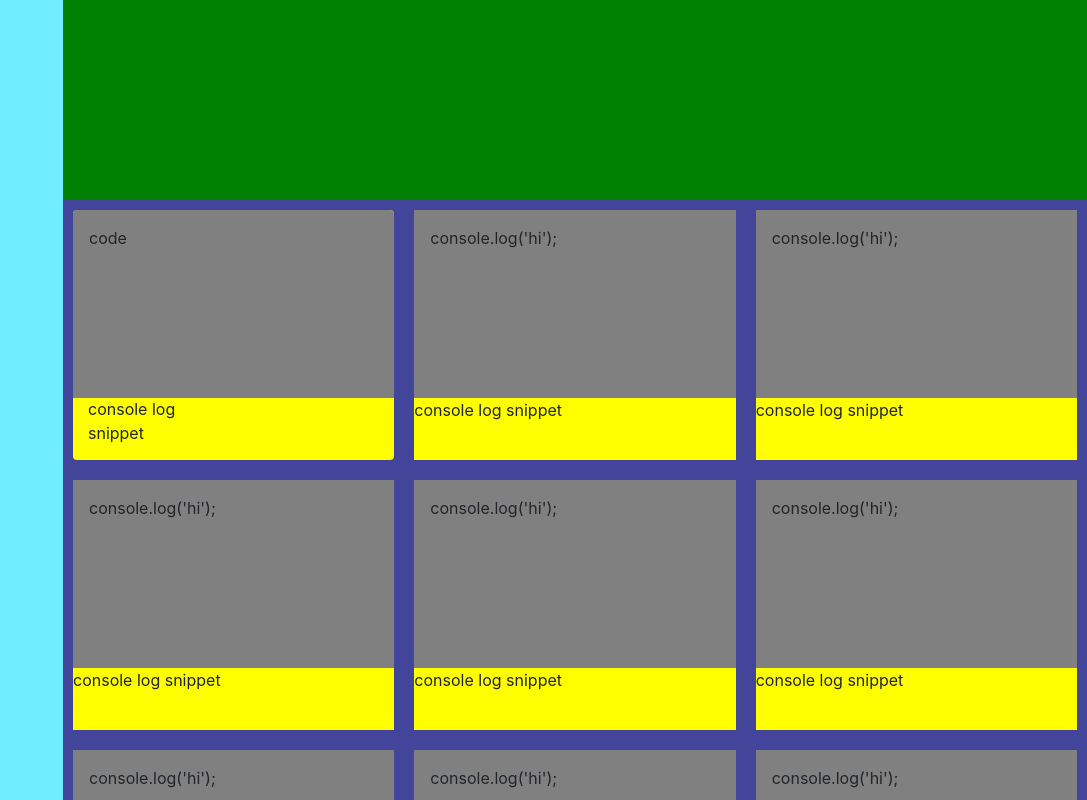
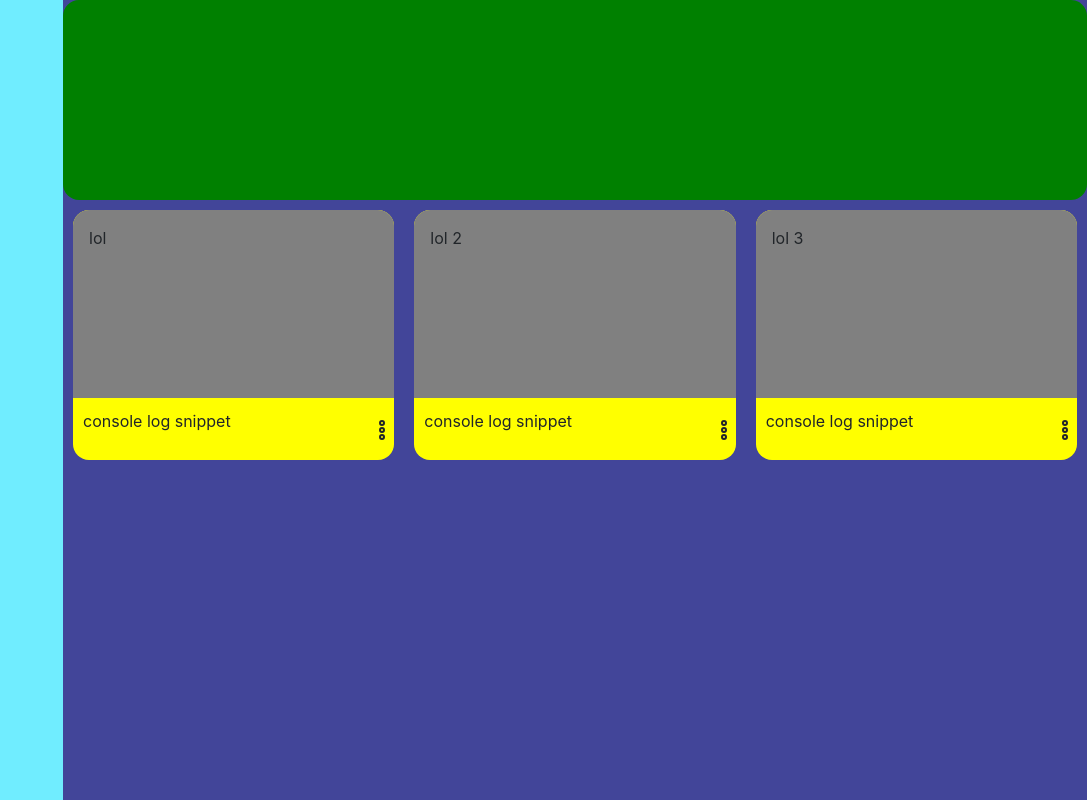
Before and after one commit to Level004/code-snippet-manager, an Electron app: page src/index.html in a window 1280 px wide. Shown: the whole page, without its empty margins (193-1280 px from the left). Drawn offline with nearby package versions, Linux system fonts and the light colour scheme.

Commit message:
progress

```diff
--- /dev/null
+++ b/src/bootstrap-override.css
@@ -0,0 +1,3 @@
+.rounded {
+    border-radius: 1rem !important;
+}
--- a/src/index.css
+++ b/src/index.css
@@ -7,6 +7,7 @@ body {
     Arial, sans-serif;
   margin: auto;
   max-width: 38rem;
+  background-color: #424599 !important;
 }
 
 #main-container {
@@ -57,7 +58,7 @@ body {
 .snippet-code {
     height: 75%;
     background-color: gray;
-    overflow-y: auto;
+    overflow: hidden;
 }
 
 .snippet-code > p {
@@ -66,11 +67,46 @@ body {
 
 .snippet-name {
     height: 25%;
+    width: 100%;
 }
+
+.snippet-name > p {
+    padding-left: 10px;
+}
+
+.menu-button {
+    cursor: pointer;
+}
+  .context-menu {
+    display: none;
+    position: absolute;
+    background-color: white;
+    border: 1px solid #ccc;
+    box-shadow: 0 2px 5px rgba(0, 0, 0, 0.1);
+    z-index: 1000;
+    min-width: 120px;
+    transition: transform 0.2s ease-out; /* Add a transition for smooth animation */
+    flex-direction: row; /* Set the flex direction to row */
+  }
+
+  .context-menu.show {
+    transform: translateY(-100%); /* Adjust the transformation to move up */
+  }
+
+  .context-menu > div {
+    padding: 8px 16px; /* Add padding for better spacing */
+    cursor: pointer;
+    transition: background-color 0.2s ease-out; /* Add transition for hover effect */
+  }
+
+  .context-menu > div:hover {
+    background-color: #f0f0f0; /* Change background color on hover */
+  }
+
 
 ::-webkit-scrollbar {
     background-color: transparent !important;
-    width: 16px !important;
+    width: 9px !important;
 }
 
 ::-webkit-scrollbar-track {
@@ -80,7 +116,7 @@ body {
 ::-webkit-scrollbar-thumb {
     background-color: var(--main-color);
     border-radius: 16px;
-    border: 4px solid  var(--main-color);
+    border: 1px solid  var(--main-color);
 }
 
 ::-webkit-scrollbar-button {
--- a/src/index.html
+++ b/src/index.html
@@ -6,6 +6,7 @@
     <title>Code Snippet Manager</title>
     <link rel="stylesheet" href="index.css" />
     <link rel="stylesheet" href="https://maxcdn.bootstrapcdn.com/bootstrap/4.5.2/css/bootstrap.min.css">
+    <link rel="stylesheet" href="bootstrap-override.css">
     <script defer src="main.js"></script>
 </head>
 
@@ -13,106 +14,80 @@
     <div id="main-container">
         <div id="side-bar"></div>
         <div id="content-container">
-            <div id="big-preview-container">
+            <div id="big-preview-container" class="rounded">
                 <h1></h1>
             </div>
             <div id="snippets-container">
                 <div class="snippet-block rounded">
                     <div class="snippet-code">
-                        <p>code</p>
+                        <p>lol</p>
                     </div>
-                    <div class="snippet-name d-flex align-items-center">
-                        <p class="col-6">console log snippet</p>
+                    <div class="snippet-name d-flex align-items-center" oncontextmenu="showContextMenu(event)">
+                        <p class="flex-grow-1">console log snippet</p>
+                        <div class="meatball-button">
+                            <svg class="menu-button" xmlns="http://www.w3.org/2000/svg" width="24" height="24"
+                                viewBox="0 0 24 24" fill="none" stroke="currentColor" stroke-width="2"
+                                stroke-linecap="round" stroke-linejoin="round" onclick="showContextMenu(event)"
+                                style="cursor: pointer;">
+                                <circle cx="12" cy="12" r="2"></circle>
+                                <circle cx="12" cy="5" r="2"></circle>
+                                <circle cx="12" cy="19" r="2"></circle>
+                            </svg>
+                            <div id="contextMenu" class="context-menu">
+                                <div onclick="editOption()">Edit</div>
+                                <div onclick="copyOption()">Copy</div>
+                                <div onclick="deleteOption()" style="color: red;">Delete</div>
                             </div>
                         </div>
-                <div class="snippet-block">
-                    <div class="snippet-code">
-                        <p>console.log('hi');</p>
-                    </div>
-                    <div class="snippet-name">
-                        <p>console log snippet</p>
                     </div>
                 </div>
-                <div class="snippet-block">
+                <div class="snippet-block rounded">
                     <div class="snippet-code">
-                        <p>console.log('hi');</p>
+                        <p>lol 2</p>
                     </div>
-                    <div class="snippet-name">
-                        <p>console log snippet</p>
+                    <div class="snippet-name d-flex align-items-center" oncontextmenu="showContextMenu(event)">
+                        <p class="flex-grow-1">console log snippet</p>
+                        <div class="meatball-button">
+                            <svg class="menu-button" xmlns="http://www.w3.org/2000/svg" width="24" height="24"
+                                viewBox="0 0 24 24" fill="none" stroke="currentColor" stroke-width="2"
+                                stroke-linecap="round" stroke-linejoin="round" onclick="showContextMenu(event)"
+                                style="cursor: pointer;">
+                                <circle cx="12" cy="12" r="2"></circle>
+                                <circle cx="12" cy="5" r="2"></circle>
+                                <circle cx="12" cy="19" r="2"></circle>
+                            </svg>
+                            <div id="contextMenu" class="context-menu">
+                                <div onclick="editOption()">Edit</div>
+                                <div onclick="copyOption()">Copy</div>
+                                <div onclick="deleteOption()" style="color: red;">Delete</div>
                             </div>
                         </div>
-                <div class="snippet-block">
-                    <div class="snippet-code">
-                        <p>console.log('hi');</p>
-                    </div>
-                    <div class="snippet-name">
-                        <p>console log snippet</p>
                     </div>
                 </div>
-                <div class="snippet-block">
+                <div class="snippet-block rounded">
                     <div class="snippet-code">
-                        <p>console.log('hi');</p>
+                        <p>lol 3</p>
                     </div>
-                    <div class="snippet-name">
-                        <p>console log snippet</p>
+                    <div class="snippet-name d-flex align-items-center" oncontextmenu="showContextMenu(event)">
+                        <p class="flex-grow-1">console log snippet</p>
+                        <div class="meatball-button">
+                            <svg class="menu-button" xmlns="http://www.w3.org/2000/svg" width="24" height="24"
+                                viewBox="0 0 24 24" fill="none" stroke="currentColor" stroke-width="2"
+                                stroke-linecap="round" stroke-linejoin="round" onclick="showContextMenu(event)"
+                                style="cursor: pointer;">
+                                <circle cx="12" cy="12" r="2"></circle>
+                                <circle cx="12" cy="5" r="2"></circle>
+                                <circle cx="12" cy="19" r="2"></circle>
+                            </svg>
+                            <div id="contextMenu" class="context-menu">
+                                <div onclick="editOption()">Edit</div>
+                                <div onclick="copyOption()">Copy</div>
+                                <div onclick="deleteOption()" style="color: red;">Delete</div>
                             </div>
                         </div>
-                <div class="snippet-block">
-                    <div class="snippet-code">
-                        <p>console.log('hi');</p>
-                    </div>
-                    <div class="snippet-name">
-                        <p>console log snippet</p>
                     </div>
                 </div>
-                <div class="snippet-block">
-                    <div class="snippet-code">
-                        <p>console.log('hi');</p>
-                    </div>
-                    <div class="snippet-name">
-                        <p>console log snippet</p>
-                    </div>
-                </div>
-                <div class="snippet-block">
-                    <div class="snippet-code">
-                        <p>console.log('hi');</p>
-                    </div>
-                    <div class="snippet-name">
-                        <p>console log snippet</p>
-                    </div>
-                </div>
-                <div class="snippet-block">
-                    <div class="snippet-code">
-                        <p>console.log('hi');</p>
-                    </div>
-                    <div class="snippet-name">
-                        <p>console log snippet</p>
-                    </div>
-                </div>
-                <div class="snippet-block">
-                    <div class="snippet-code">
-                        <p>console.log('hi');</p>
-                    </div>
-                    <div class="snippet-name">
-                        <p>console log snippet</p>
-                    </div>
-                </div>
-                <div class="snippet-block">
-                    <div class="snippet-code">
-                        <p>console.log('hi');</p>
-                    </div>
-                    <div class="snippet-name">
-                        <p>console log snippet</p>
-                    </div>
-                </div>
-                <div class="snippet-block">
-                    <div class="snippet-code">
-                        <p>console.log('hi');</p>
-                    </div>
-                    <div class="snippet-name">
-                        <p>console log snippet</p>
-                    </div>
-                </div>
+
             </div>
         </div>
     </div>
--- a/src/main.js
+++ b/src/main.js
@@ -1,3 +1,7 @@
+
+
+// adds event listeners
+
 document.addEventListener("DOMContentLoaded", function() {
     // Get the big preview container
     const bigPreviewContainer = document.getElementById("big-preview-container");
@@ -46,3 +50,41 @@ document.addEventListener("DOMContentLoaded", function() {
         });
     });
 });
+
+
+
+//context menu logic
+
+
+function showContextMenu(event) {
+    event.preventDefault();
+    const contextMenu = document.getElementById("contextMenu");
+    contextMenu.style.display = "block";
+    contextMenu.style.left = event.clientX + "px";
+    contextMenu.style.top = event.clientY + "px";
+    document.addEventListener("click", hideContextMenu);
+}
+
+function hideContextMenu() {
+    const contextMenu = document.getElementById("contextMenu");
+    contextMenu.style.display = "none";
+    document.removeEventListener("click", hideContextMenu);
+}
+
+function editOption() {
+    console.log("Edit option selected");
+
+    hideContextMenu();
+}
+
+function copyOption() {
+    console.log("Copy option selected");
+    // Add your copy logic here
+    hideContextMenu();
+}
+
+function deleteOption() {
+    console.log("Delete option selected");
+    // Add your delete logic here
+    hideContextMenu();
+}
```
Also changed, not shown: src/preload.js (+8 -0 lines), src/renderer.js (added). Lines whose indentation alone changed are shown as unchanged.
